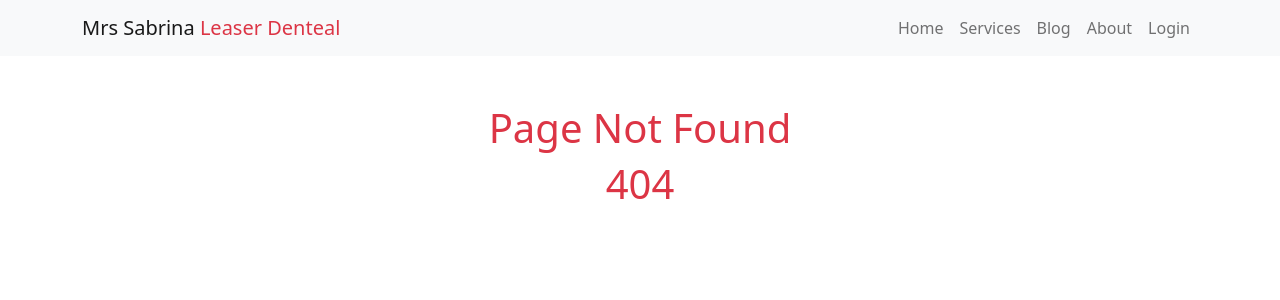
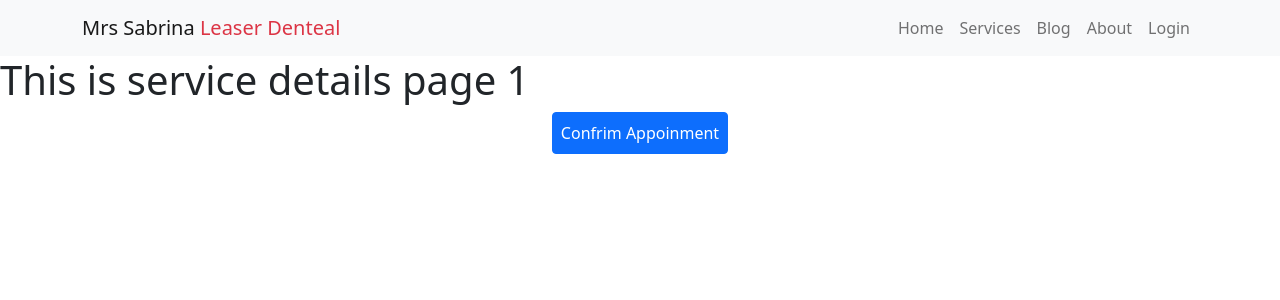
Before and after one commit to hosenmeraj/dentist-independent-service-website, a React (Create React App) app: page /service/1 in a window 1280 px wide. Before the commit this address had no page. Shown: the top 300 px of the page. Built offline with nearby package versions, Linux system fonts and the light colour scheme.

Commit message:
RequireAuth with checkout protect

```diff
--- a/src/App.js
+++ b/src/App.js
@@ -10,6 +10,9 @@ import Blog from './Components/Pages/BLog/Blog';
 import Login from './Components/Pages/Login/Login/Login';
 import Register from './Components/Pages/Login/Register/Register';
 import NotFound from './Components/Pages/NotFoud/NotFound';
+import ServiceDetails from './Components/Pages/Services/ServiceDetails/ServiceDetails';
+import CheckOut from './Components/Pages/Services/CheckOut/CheckOut';
+import RequireAuth from './Components/Pages/Login/RequireAuth/RequireAuth';
 
 function App() {
   return (
@@ -19,10 +22,14 @@ function App() {
         <Route path='/' element={<Home></Home>}></Route>
         <Route path='/home' element={<Home></Home>}></Route>
         <Route path='/services' element={<Services></Services>}></Route>
+        <Route path='/service/:serviceId' element={<ServiceDetails></ServiceDetails>}></Route>
         <Route path='/about' element={<About></About>}></Route>
         <Route path='/blog' element={<Blog></Blog>}></Route>
         <Route path='/login' element={<Login></Login>}></Route>
         <Route path='/register' element={<Register></Register>}></Route>
+        <Route path='/checkout' element={<RequireAuth>
+          <CheckOut></CheckOut>
+        </RequireAuth>}></Route>
         <Route path='*' element={<NotFound></NotFound>}></Route>
       </Routes>
     </div>
--- a/src/Components/Pages/Login/RequireAuth/RequireAuth.js
+++ b/src/Components/Pages/Login/RequireAuth/RequireAuth.js
@@ -1,11 +1,18 @@
 import React from 'react';
+import { useAuthState } from 'react-firebase-hooks/auth';
+import { Navigate, useLocation } from 'react-router-dom';
+import auth from '../../../../firebase.init';
 
 const RequireAuth = ({ children }) => {
-    return (
-        <div>
-
-        </div>
-    );
+    const [user, loading, error] = useAuthState(auth);
+    const location = useLocation()
+    if (loading) {
+        return <p>Loading...</p>
+    }
+    if (!user) {
+        return <Navigate to='/login' state={{ from: location }} replace></Navigate>
+    }
+    return children
 };
 
 export default RequireAuth;
--- /dev/null
+++ b/src/Components/Pages/Services/CheckOut/CheckOut.js
@@ -0,0 +1,11 @@
+import React from 'react';
+
+const CheckOut = () => {
+    return (
+        <div>
+            <h1>this is checout page</h1>
+        </div>
+    );
+};
+
+export default CheckOut;
--- a/src/Components/Pages/Services/Service/Service.js
+++ b/src/Components/Pages/Services/Service/Service.js
@@ -1,15 +1,20 @@
 import React from 'react';
 import './Service.css'
+import { useNavigate } from 'react-router-dom';
 
 const Service = ({ service }) => {
     const { name, price, img, description, id } = service
+    const navigate = useNavigate()
+    const handleServiceDetails = id => {
+        navigate(`/service/${id}`)
+    }
     return (
         <div className='service'>
             <img src={img} className="w-100" alt="" />
             <h3>{name}</h3>
             <p>${price}</p>
             <p><small>{description}</small></p>
-            <button className='btn btn-primary'>book now -</button>
+            <button onClick={() => handleServiceDetails(id)} className='btn btn-primary'>book now -</button>
         </div>
     );
 };
--- /dev/null
+++ b/src/Components/Pages/Services/ServiceDetails/ServiceDetails.js
@@ -0,0 +1,18 @@
+import React from 'react';
+import { Link, useParams } from 'react-router-dom';
+
+const ServiceDetails = () => {
+    const { serviceId } = useParams()
+    return (
+        <div>
+            <h1>This is service details page {serviceId}</h1>
+            <div className='text-center'>
+                <Link to='/checkout'>
+                    <button className='btn btn-primary p-2'>Confrim Appoinment</button>
+                </Link>
+            </div>
+        </div>
+    );
+};
+
+export default ServiceDetails;
```
Also changed, not shown: src/Components/Pages/Services/CheckOut/CheckOut.css (added).
